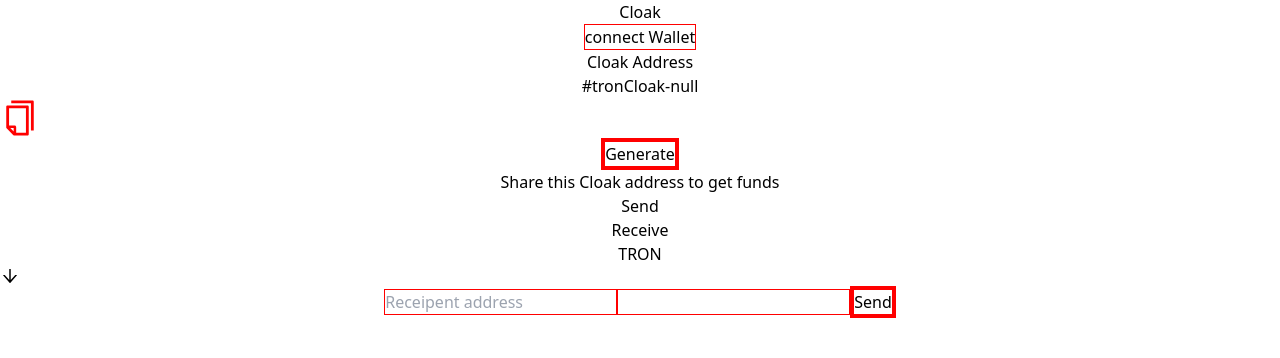
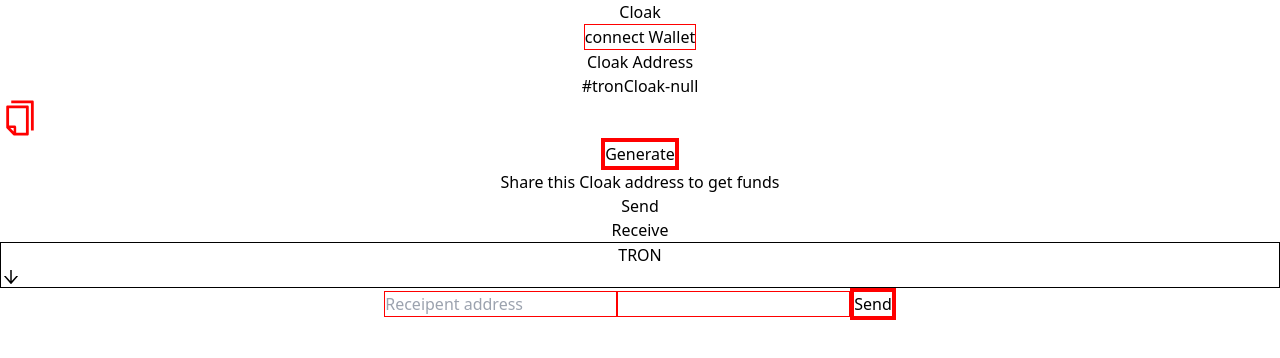
Before and after one commit to OxMaaz/Cloak, a React (Create React App) app in the folder cloak/ui-cloak/: page /cloak in a window 1280 px wide. Shown: the top 358 px of the page. Built offline with nearby package versions, Linux system fonts and the light colour scheme.

Commit message:
dropdown

```diff
--- a/cloak/ui-cloak/src/components/Cloak.js
+++ b/cloak/ui-cloak/src/components/Cloak.js
@@ -26,6 +26,7 @@
 
 
 
+
     const { tronWeb } = window
 
     async function connectwallet() {
@@ -41,7 +42,7 @@
             const balanceInTrx = tronWeb.fromSun(balanceInSun);
             localStorage.setItem('balance', `${balanceInTrx}TRX`)
 
-            // Print the balance to the console
+            // Printing the balance to the console
 
             console.log(`Balance: ${balanceInTrx} TRX`);
             setBalance(balanceInTrx)
--- a/cloak/ui-cloak/src/components/Send.js
+++ b/cloak/ui-cloak/src/components/Send.js
@@ -121,18 +121,15 @@
     return (
         <>
 
-            {/* tokens */}
+            {/* tokens dropdown */}
 
             <div>
-
-
-
                 <ul>
-                    <li>{bydefault}</li> <AiOutlineArrowDown size={20} onClick={()=>setshow(!show)}/>
+                    <li style={{border:'1px solid black' }}>{bydefault} <AiOutlineArrowDown size={20} onClick={()=>setshow(!show)}/></li>
                     {show && Tokens.map((t) =>
-                        <li bo key={t.name} onClick={()=>changedefault(t)} >
+                        <li style={{border:'1px solid black' }} bo key={t.name} onClick={()=>changedefault(t)} >
                             {t.name}
-                            <img src={t.symbol} alt="" height={10} width={10} />
+                            <img src={t.symbol} alt="" height={20} width={20} />
                         </li>
                     )}
                 </ul>
```
